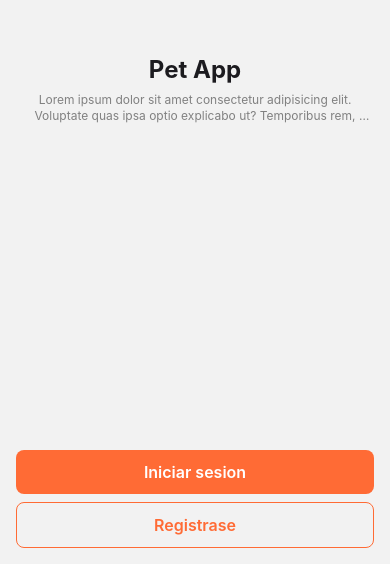
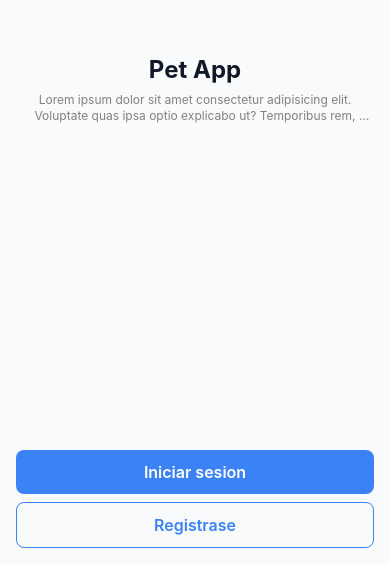
Before and after one commit to marcosherna/petApp, a React Native app in the folder frontend/mobile/: screen /home in a window 390 px wide. Shown: the part 280-844 px from the top of the page. Built offline with nearby package versions, Linux system fonts and the light colour scheme.

Commit message:
feat: blue primary color

```diff
--- a/frontend/mobile/src/resourses/colors.ts
+++ b/frontend/mobile/src/resourses/colors.ts
@@ -1,23 +1,24 @@
+// default colors
 export const lightColors = {
-  primary: "#FF6B35",
+  primary: "#3B82F6",
   onPrimary: "#FFFFFF",
-  background: "#F2F2F2",
+  background: "#F9FAFB",
   surface: "#FFFFFF",
-  text: "#1C1B1F",
-  secondaryText: "#5C5C5C",
-  outline: "#E0E0E0",
-  accent: "#00B4D8",
+  text: "#111827",
+  secondaryText: "#6B7280",
+  outline: "#E5E7EB",
+  accent: "#10B981",
 };
 
 export type ThemeColor = typeof lightColors;
 
 export const darkColors: ThemeColor = {
-  primary: "#FF6B35",
-  onPrimary: "#FFFFFF",
-  background: "#121212",
-  surface: "#1E1E1E",
-  text: "#FFFFFF",
-  secondaryText: "#B0B0B0",
-  outline: "#333333",
-  accent: "#00B4D8",
+  primary: "#60A5FA",
+  onPrimary: "#1E293B",
+  background: "#0F172A",
+  surface: "#1E293B",
+  text: "#F9FAFB",
+  secondaryText: "#CBD5E1",
+  outline: "#334155",
+  accent: "#34D399",
 };
```
